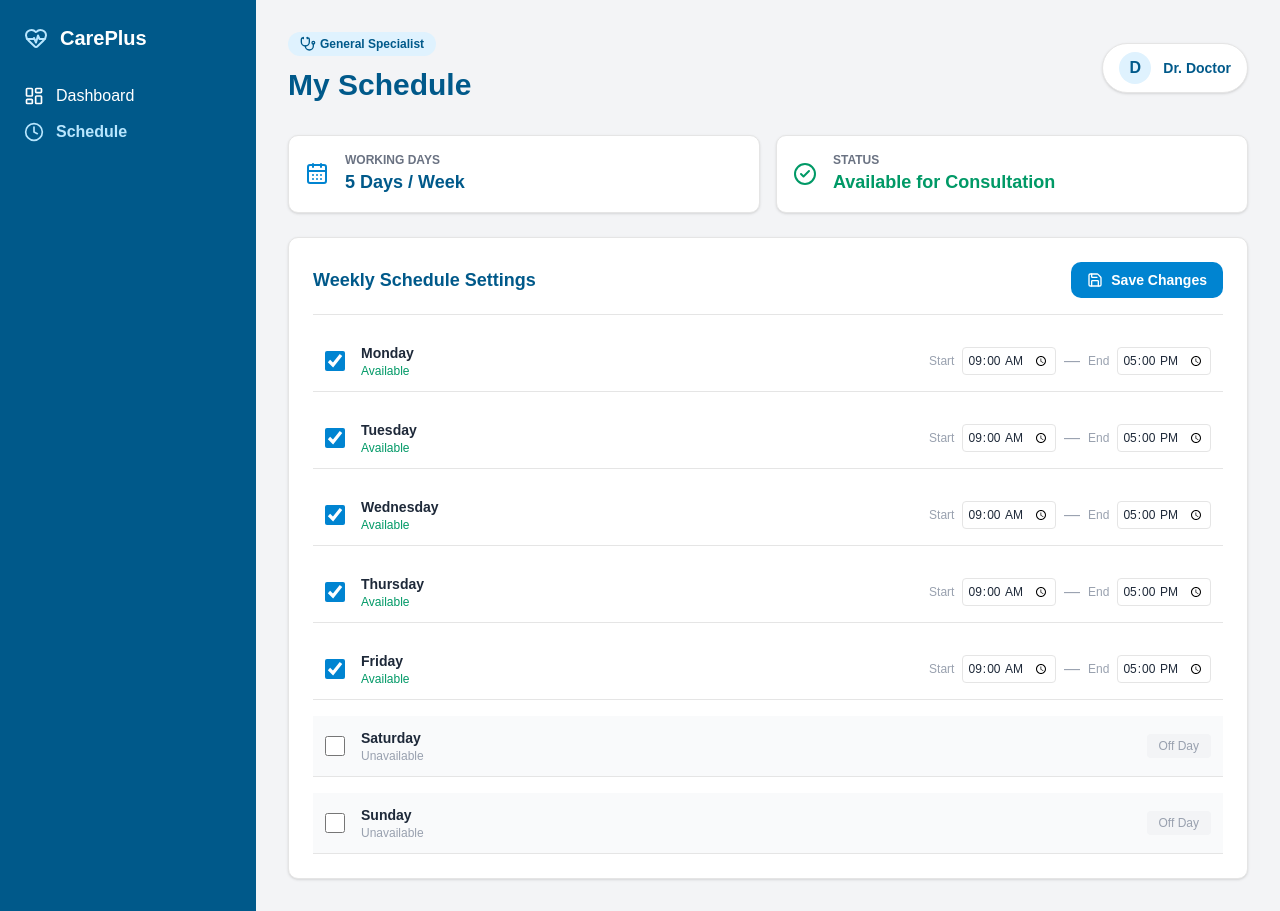
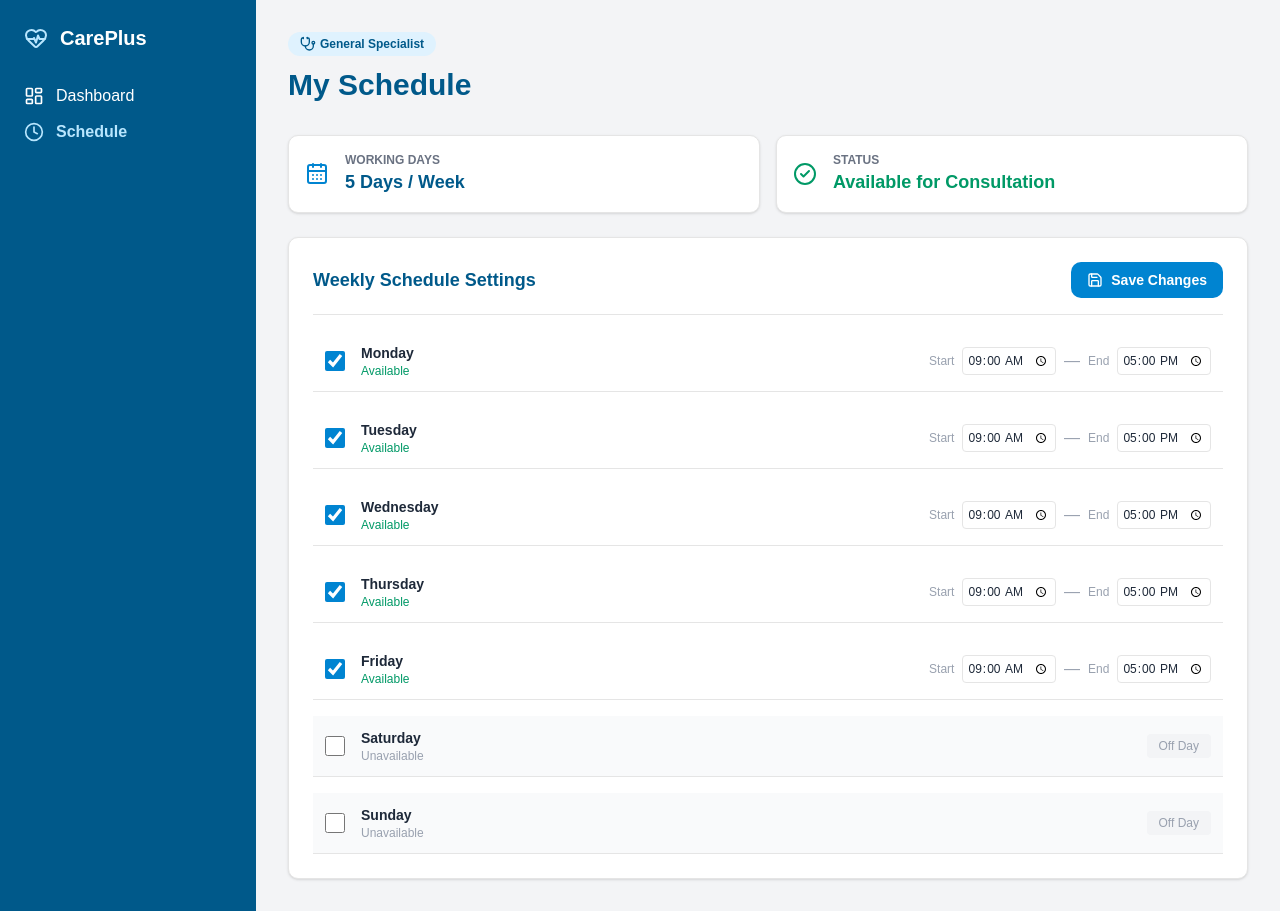
Before and after one commit to nimoali4147-rgb/CarePlus-Clinic, a React (Vite) app: page /schedule in a window 1280 px wide. Built offline with nearby package versions, Linux system fonts and the light colour scheme; no server answers.

Commit message:
feat: update schedule

```diff
--- a/src/pages/Schedule.jsx
+++ b/src/pages/Schedule.jsx
@@ -81,7 +81,7 @@ useEffect(() => {
   return (
     <div className="flex min-h-screen bg-gray-100 text-gray-800">
 
-      <aside className="w-64  bg-sky-800 text-white p-6 flex flex-col justify-between">
+      <aside className="w-64 bg-sky-800 text-white p-6 flex flex-col justify-between">
         <div>
           <div className="flex items-center gap-3 mb-8">
             <HeartPulse className="h-6 w-6 text-sky-200" />
@@ -114,17 +114,7 @@ useEffect(() => {
               My Schedule
             </h1>
           </div>
-
-          <div className="flex items-center gap-3 bg-white p-2 px-4 rounded-full border shadow-sm">
-            <div className="w-8 h-8 rounded-full bg-sky-100 text-sky-800 flex items-center justify-center font-bold">
-              {doctorName ? doctorName.charAt(0) : "D"}
         </div>
-            <p className="text-sm font-bold text-sky-800">
-              Dr. {doctorName || "Doctor"}
-            </p>
-          </div>
-        </div>
-
 
         <div className="grid grid-cols-1 sm:grid-cols-2 gap-4 mb-6">
           <div className="bg-white p-4 rounded-lg border shadow-sm flex items-center gap-4">
@@ -145,7 +135,6 @@ useEffect(() => {
             </div>
           </div>
         </div>
-
 
         <div className="bg-white rounded-lg border shadow-sm p-6">
           <div className="flex items-center justify-between mb-4 pb-4 border-b">
```
Lines whose indentation alone changed are shown as unchanged.
